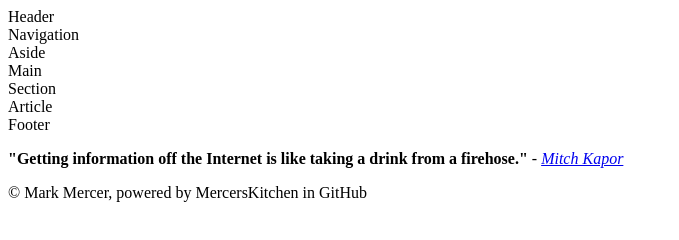
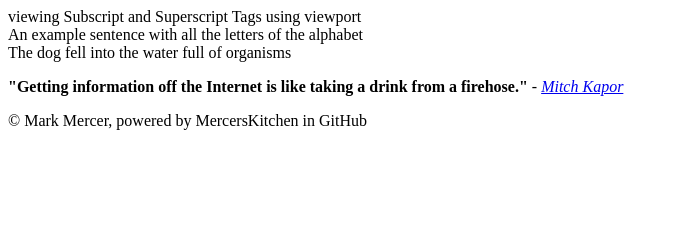
Before and after one commit to Johnallsor/Learning-html-CS-P2-2022.github.io, a plain HTML site: page childpages/Subscript and Superscript Tags.html in a window 1280 px wide. Shown: the whole page, without its empty margins (0-679 px from the left). Drawn offline with Linux system fonts and the light colour scheme.

Commit message:
Update Subscript and Superscript Tags.html

```diff
--- a/childpages/Subscript and Superscript Tags.html
+++ b/childpages/Subscript and Superscript Tags.html
@@ -28,13 +28,13 @@
     </head>
 
     <body>
-        <header>Header</header>
-        <nav>Navigation</nav>
-        <aside>Aside</aside>
-        <main>Main</main>
-        <section>Section</section>
-        <article>Article</article>
-        <footer>Footer</footer>
+        <header>viewing Subscript and Superscript Tags using viewport</header>
+        <nav></nav>
+        <aside></aside>
+        <main></main>
+        <section>An example sentence with all the letters of the alphabet</section>
+        <article>The dog fell into the water full of organisms</article>
+        <footer></footer>
     </body>
 
     <footer>
```
